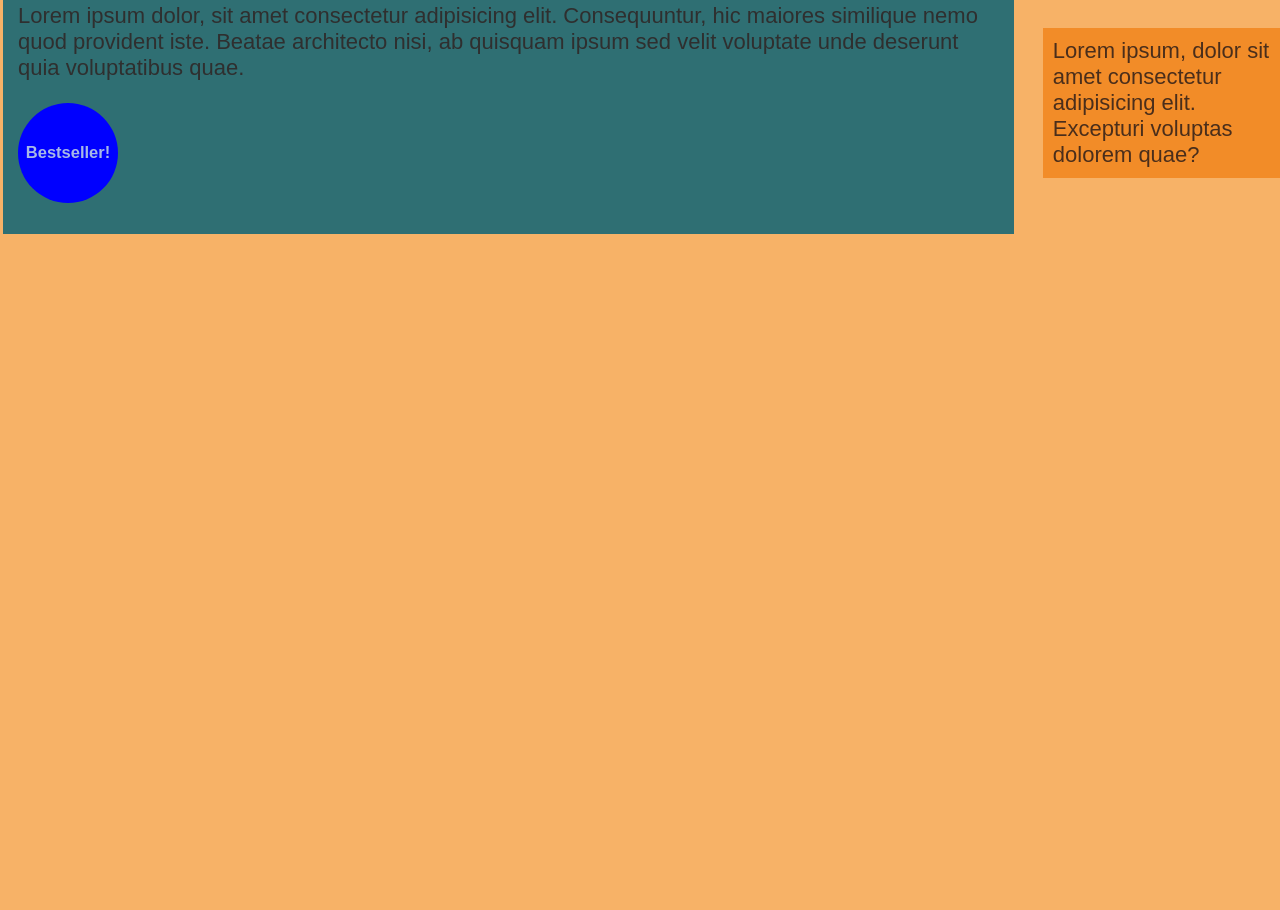
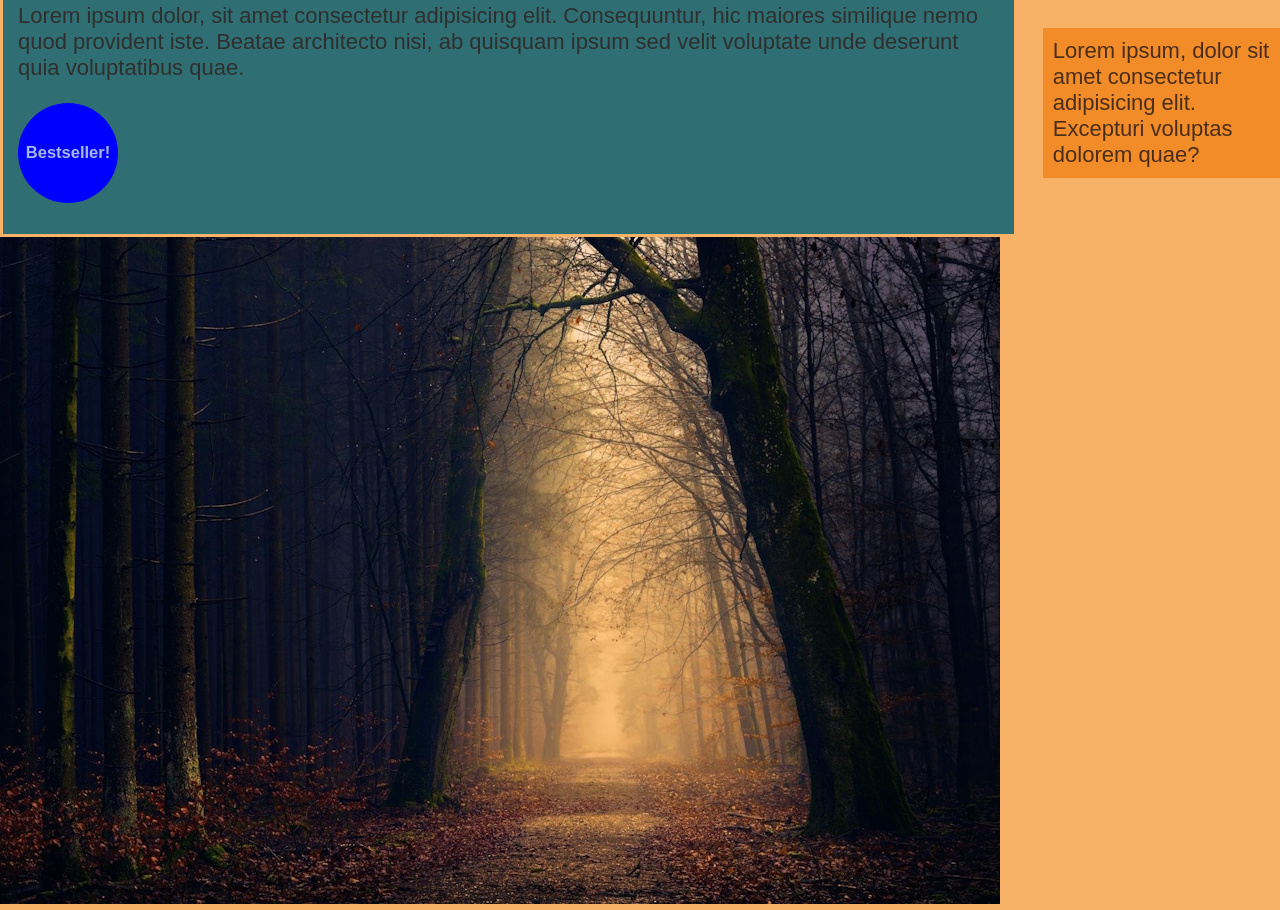
Before and after one commit to FD-technic/BoyWithCar, a plain HTML site: page index.html in a window 1280 px wide. Shown: the part 474-1384 px from the top of the page. Before the commit the page ends 800 px from the top, so only its background shows below. Drawn offline with Linux system fonts and the light colour scheme.

Commit message:
Přizpusobení obrázků rozlišení

```diff
--- a/css/style.css
+++ b/css/style.css
@@ -80,6 +80,11 @@ body {
 }
 
 .hero img {
+    max-width: 90%;
+    height: auto;
+}
+
+.img-wrap picture img {
     max-width: 90%;
     height: auto;
 }
--- a/index.html
+++ b/index.html
@@ -16,11 +16,9 @@
                 <li><a href="#">Contacts</a></li>
             </ul>
         </nav>
-
         <div class="hero-image">
            <img src="img/logo.png" alt="Boy wit a little car">
         </div>
-
     </header>
 
     <div class="layout">
@@ -42,5 +40,15 @@
             </aside>
         </div>
     </div>
+
+    <div class="img-wrap">
+        <picture>
+            <source media="(min-width: 1024px)" srcset="img/img-3x.jpg">
+            <source media="(min-width: 512px)" srcset="img/img-2x.jpg">
+            <img src="img/img-1x.jpg" alt="…">
+        </picture>
+    </div>
+
+
 </body>
 </html>
```
Also changed, not shown: img/img-1x.jpg (added), img/img-2x.jpg (added), img/img-3x.jpg (added).
